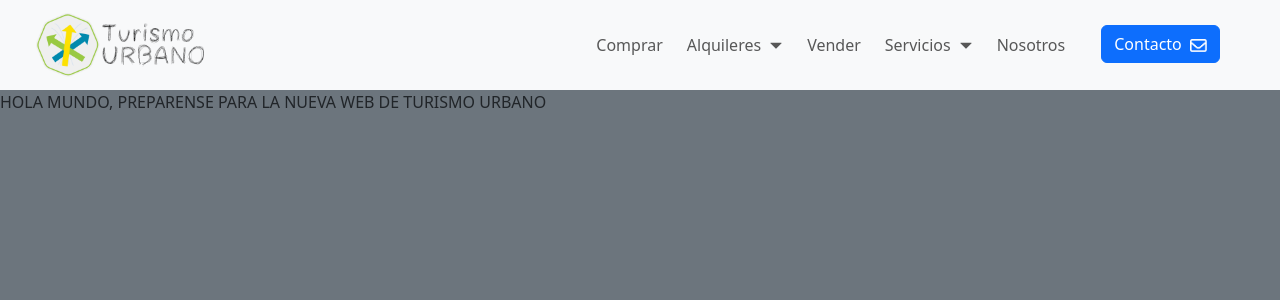
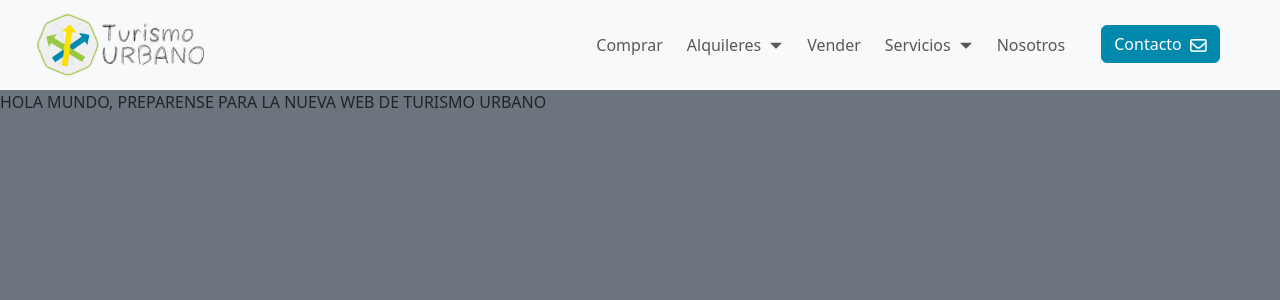
Before and after one commit to carlosp-11/tour_web, a React (Vite) app in the folder tu_web/: page / in a window 1280 px wide. Shown: the top 300 px of the page. Built offline with nearby package versions, Linux system fonts and the light colour scheme.

Commit message:
feat: css primary color

```diff
--- a/tu_web/src/App.css
+++ b/tu_web/src/App.css
@@ -111,6 +111,32 @@
   transition: opacity 0.3s ease, visibility 0s, transform 0.3s ease;  /* Animación suave */
 }
 
+/* Sobrescribir el color primary en Bootstrap */
+:root {
+  --bs-primary: #0089ad; /* Cambiar el valor de primary */
+}
+
+/* También puedes sobrescribir otros elementos si es necesario */
+.btn-primary {
+  background-color: var(--bs-primary);
+  border-color: var(--bs-primary);
+}
+
+/* Cambiar el color al hacer hover */
+.btn-primary:hover {
+  background-color: #006f7b; /* Color más oscuro para el fondo */
+  border-color: #006f7b; /* Color más oscuro para el borde */
+  color: white; /* Asegurarte de que el color del texto sea visible */
+}
+
+/* Si deseas también modificar el estado activo o enfocado del botón */
+.btn-primary:active,
+.btn-primary:focus {
+  background-color: #006f7b; /* Color de fondo para el estado activo */
+  border-color: #006f7b; /* Color de borde para el estado activo */
+}
+
+
 @keyframes logo-spin {
   from {
     transform: rotate(0deg);
```
